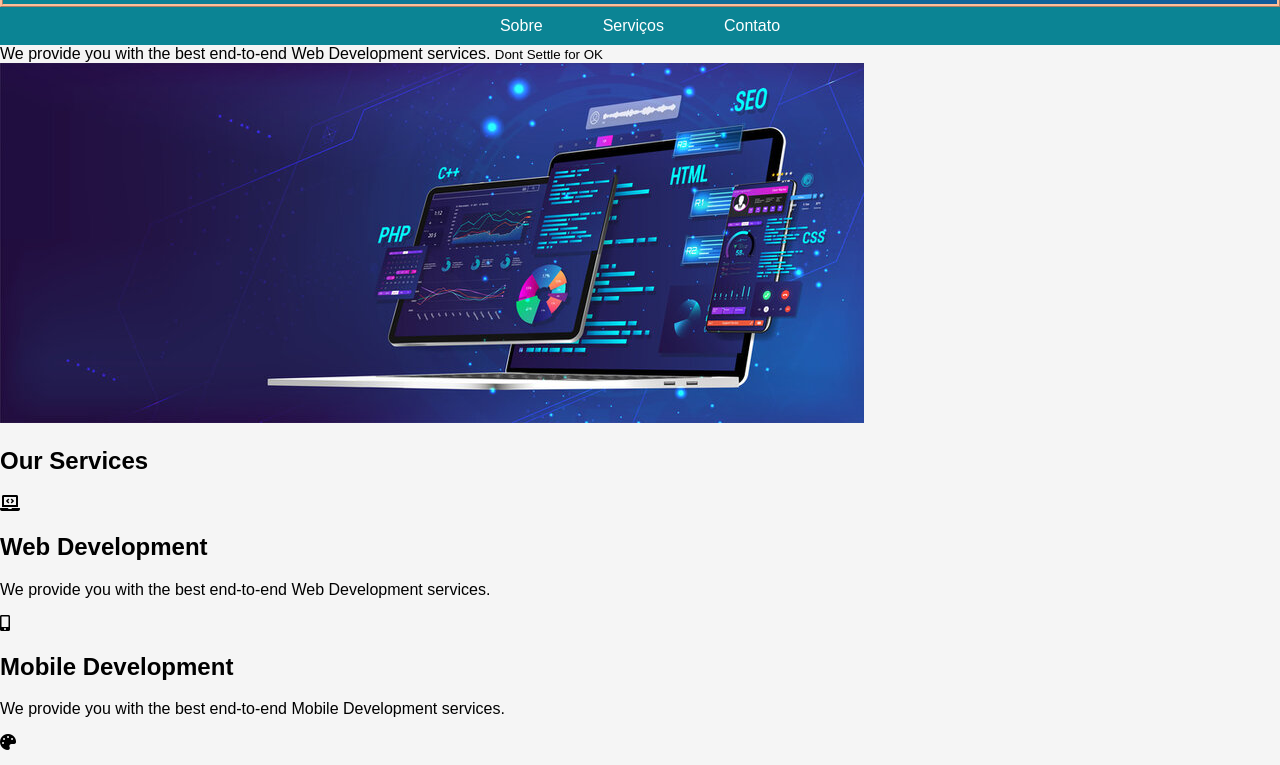
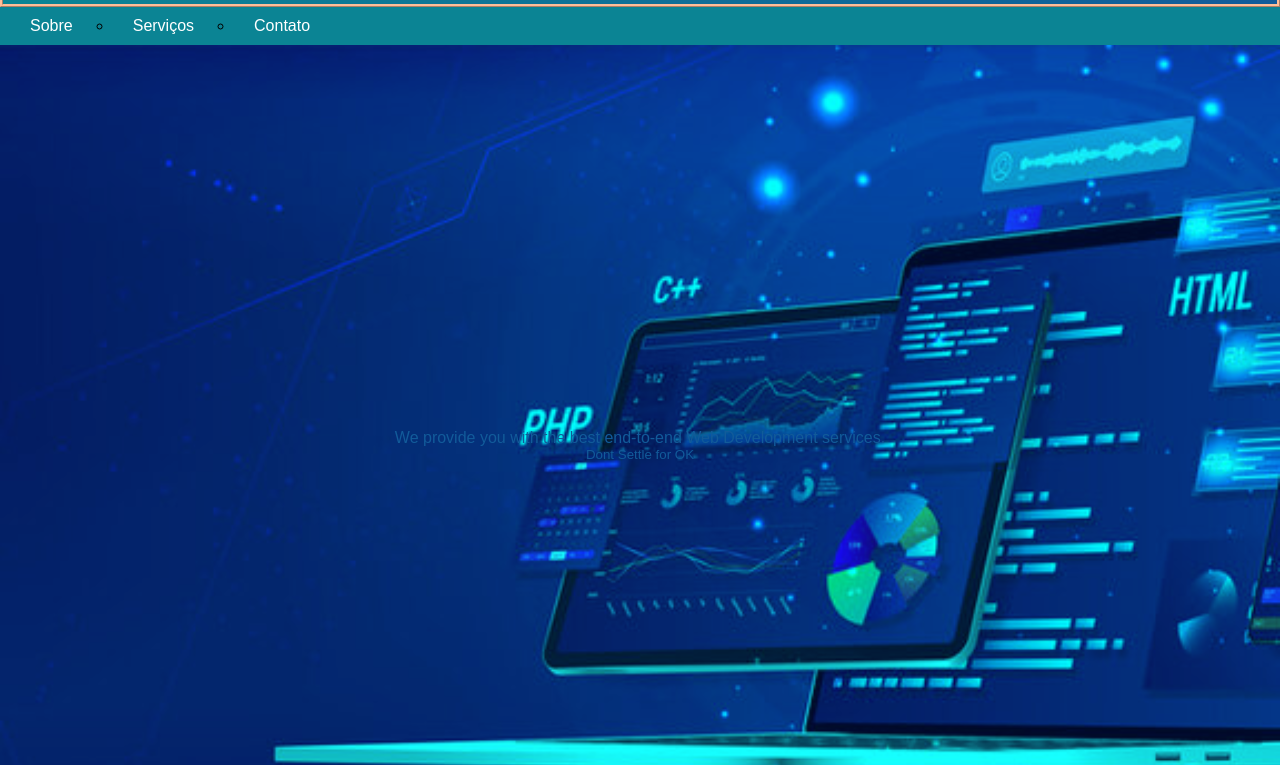
Before and after one commit to JPClow3/portfolio, a plain HTML site: page index.html in a window 1280 px wide. Shown: the part 57-822 px from the top of the page. Drawn offline with Linux system fonts and the light colour scheme.

Commit message:
Refactor layout and styles; remove background image and update navigation alignment

```diff
--- a/index.html
+++ b/index.html
@@ -41,7 +41,6 @@
     <div class="container">
       We provide you with the best end-to-end Web Development services.
       <small>Dont Settle for OK</small>
-      <img src="Background image.jpg" alt="Background">
     </div>
   </section>
   <section class="Second-Page">
--- a/style.css
+++ b/style.css
@@ -51,14 +51,14 @@ header li a:hover {
 .navigation-menu {
   width: 100vw;
   background-color: #0B8494;
-  text-align: center;
+  text-align: left;
 }
 
 .navigation-menu ul {
   display: flex;
-  justify-content: center;
+  justify-content: left;
   gap: 20px;
-  list-style-type: none;
+  list-style-type:circle;
   margin: 0;
   padding: 10px;
 }
@@ -73,3 +73,24 @@ header li a:hover {
   background-color: #FFBE98;
   color: black;
 }
+body .First-Page .container {
+  display: flex;
+  justify-content: center;
+  align-items: center;
+  flex-direction: column;
+  color: #125B9A;
+  text-align: center;
+}
+
+body .First-Page{
+  display: flex;
+  justify-content: center;
+  align-items: center;
+  height: 100vh;
+  background-image: url("Background image.jpg");
+  background-position: center;
+  background-blend-mode: overlay;
+  background-size: cover;
+  background-repeat: no-repeat;
+  background-color: #0B8494;
+}
```
Also changed, not shown: 3 other files.
